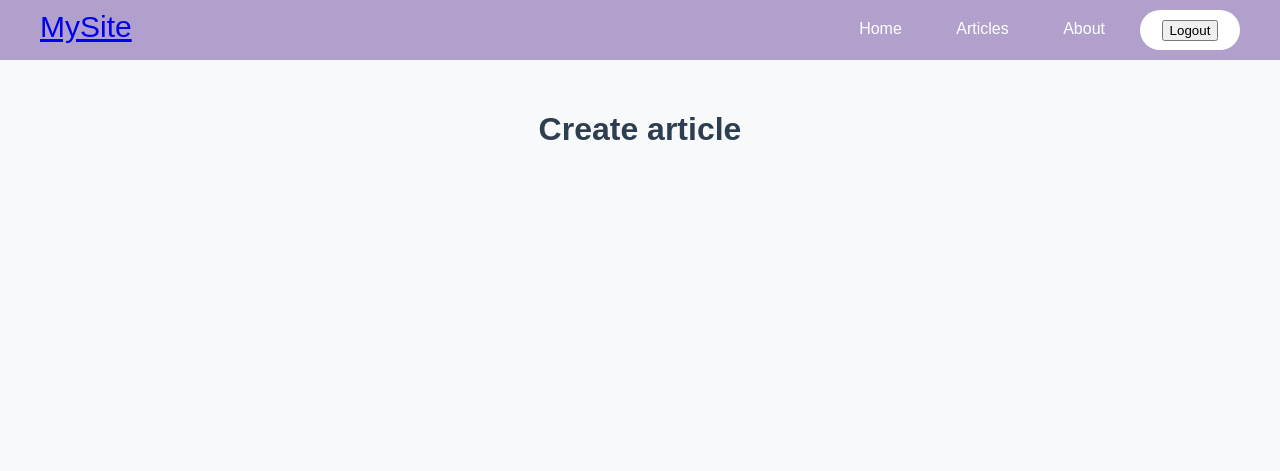
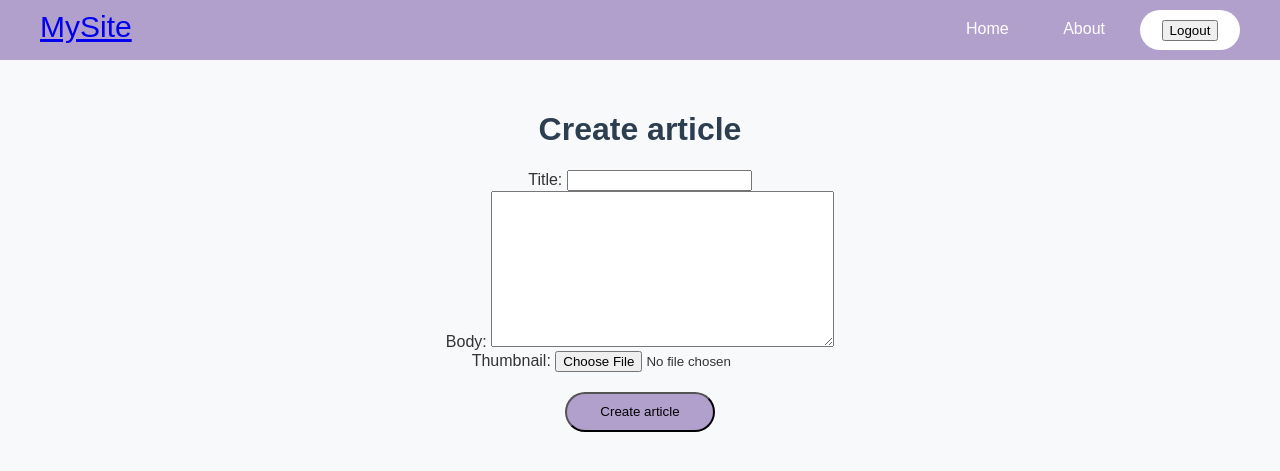
Before and after one commit to rmrrwnnr26/blog_609-31_Ivanova_V_V, a Django app: page /articles/create in a window 1280 px wide. Shown: the top 471 px of the page. Run offline with Django 5.2, Linux system fonts and the light colour scheme; the visitor is signed in with stand-in values (Sample User, id 1).

Commit message:
added feature for creating articles

```diff
--- a/accounts/views.py
+++ b/accounts/views.py
@@ -24,7 +24,7 @@ def login_view(request):
             print(request.POST)
             if 'next' in request.POST:
                 return redirect(request.POST['next'])
-            return redirect('articles:article')
+            return redirect('homepage')
     else:
         print(request.GET)
         form = AuthenticationForm()
--- a/articles/apps.py
+++ b/articles/apps.py
@@ -4,3 +4,6 @@ from django.apps import AppConfig
 class ArticlesConfig(AppConfig):
     default_auto_field = 'django.db.models.BigAutoField'
     name = 'articles'
+
+    def ready(self):
+        import articles.signals
--- /dev/null
+++ b/articles/forms.py
@@ -0,0 +1,8 @@
+from django import forms
+
+from . import models
+
+class CreateArticle(forms.ModelForm):
+    class Meta:
+        model = models.Article
+        fields = ['title', 'body', 'thumbnail']
--- a/articles/models.py
+++ b/articles/models.py
@@ -1,4 +1,5 @@
 from django.db import models
+from django.contrib.auth.models import User
 
 # Create your models here.
 class Article(models.Model):
@@ -7,6 +8,8 @@ class Article(models.Model):
     body = models.TextField()
     date = models.DateField(auto_now_add=True)
     thumbnail = models.ImageField(upload_to='images/', blank=True)
+    author = models.ForeignKey(User, default=None, on_delete=models.CASCADE)
+
 
     def __str__(self):
         return self.title
--- a/articles/templates/articles/article_create.html
+++ b/articles/templates/articles/article_create.html
@@ -3,4 +3,9 @@
 {% block title %}Create article{% endblock title %}
 {% block content %}
 <h1>Create article</h1>
+<form class="form" action="{% url 'articles:create' %}" method="post" enctype="multipart/form-data">
+    {% csrf_token %}
+    {{ form }}
+    <button class="create_article" type="submit">Create article</button>
+</form>
 {% endblock content %}
--- a/articles/templates/articles/article_list.html
+++ b/articles/templates/articles/article_list.html
@@ -24,7 +24,7 @@
         </div>
         {% if user.is_authenticated %}
         <div class="button-create_article">
-            <a href="{% url 'articles:create' %}">Create article</a>
+            <a class="button-create_text" href="{% url 'articles:create' %}">Create article</a>
         </div>
         {% endif %}
     </main>
--- a/articles/views.py
+++ b/articles/views.py
@@ -1,7 +1,8 @@
 from django.contrib.auth.decorators import login_required
-from django.shortcuts import render
+from django.shortcuts import render, redirect
+from articles.models import Article
 
-from articles.models import Article
+from . import forms
 
 
 def article_list(request):
@@ -14,4 +15,13 @@ def article_item(request, slug):
 
 @login_required(login_url='accounts:login')
 def article_create(request):
-    return render(request, 'articles/article_create.html')
+    if request.method == 'POST':
+        form = forms.CreateArticle(request.POST, request.FILES)
+        if form.is_valid():
+            instance = form.save(commit=False)
+            instance.author = request.user
+            instance.save()
+            return redirect('homepage')
+    else:
+        form = forms.CreateArticle()
+    return render(request, 'articles/article_create.html', {'form': form})
--- a/mysite/urls.py
+++ b/mysite/urls.py
@@ -21,10 +21,11 @@ from django.contrib import admin
 from django.urls import path, include
 
 from mysite import views
+from articles import views as article_views
 
 urlpatterns = [
     path('admin/', admin.site.urls),
-    path('', views.homepage, name='home'),
+    path('', article_views.article_list, name='homepage'),
     path('about/', views.about, name='about'),
     path('articles/', include('articles.urls')),
     path('accounts/', include('accounts.urls'))
--- a/static/css/style.css
+++ b/static/css/style.css
@@ -174,12 +174,15 @@ h1 {
 }
 
 .button-create_article a{
+    color: black;
     text-decoration: none;
     display: inline-block;
     text-align: center;
     vertical-align: middle;
     padding: 10px 20px;
 }
+
+
 /*конец стилей для раздела "Articles"*/
 
 
@@ -260,3 +263,23 @@ h1 {
     padding: 10px 20px;
 }
 /*конец стилей для страницы SIGNUP*/
+
+/*стили для Create article*/
+.form {
+    text-align: center;
+}
+
+.create_article{
+    background-color: #B19FCC;
+    text-align: center;
+    width: 150px;
+    height: 40px;
+    margin: 20px auto ;
+    border-radius: 20px;
+    color: black;
+    text-decoration: none;
+    display: inline-block;
+    vertical-align: middle;
+    padding: 10px 20px;
+}
+/*конец стилей для Create article*/
--- a/templates/base_layout.html
+++ b/templates/base_layout.html
@@ -10,12 +10,12 @@
     <header class="header">
         <div class="container">
             <div class="logo">
-                <a href="{% url 'home' %}">MySite</a>
+                <a href="{% url 'homepage' %}">MySite</a>
             </div>
             <nav class="navbar">
                 <ul class="nav-links">
-                    <li><a href="{% url 'home' %}">Home</a></li>
-                    <li><a href="{% url 'articles:article' %}">Articles</a></li>
+                    <li><a href="{% url 'homepage' %}">Home</a></li>
+
                     <li><a href="{% url 'about' %}">About</a></li>
                 </ul>
                 <ul class="button_login">
```
Also changed, not shown: articles/admin.py (+6 -1 lines), articles/signals.py (added, +16 -0 lines), articles/migrations/0003_article_author.py (added).
